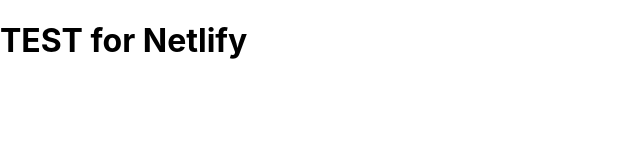
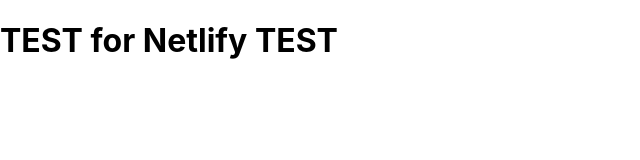
Before and after one commit to Zitronen25U/city-explorer, a React (Create React App) app: page / in a window 1280 px wide. Shown: the top 160 px of the page, without its empty margins (0-640 px from the left). Built offline with nearby package versions, Linux system fonts and the light colour scheme.

Commit message:
setting up more stuff

```diff
--- a/src/App.js
+++ b/src/App.js
@@ -5,7 +5,7 @@
 
   render(){
     return(
-      <h1>TEST for Netlify</h1>
+      <h1>TEST for Netlify TEST</h1>
     );
   }
 }
```
Also changed, not shown: 2 other files (tests, documents, lock files or other folders).
